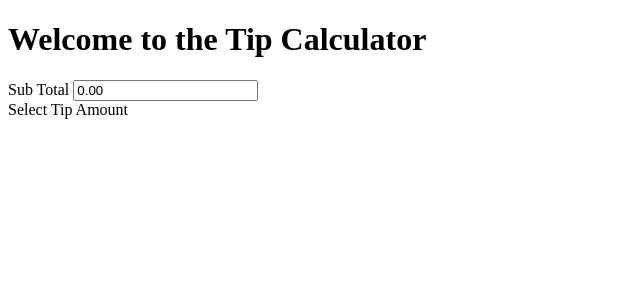
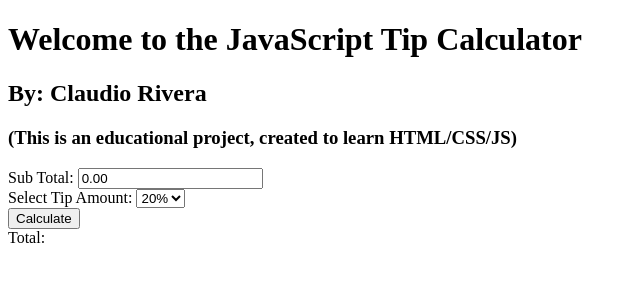
Before and after one commit to claudiorivera/js-tip-calculator, a plain HTML site: page index.html in a window 1280 px wide. Shown: the whole page, without its empty margins (0-640 px from the left). Drawn offline with Linux system fonts and the light colour scheme.

Commit message:
Finishing up the bones of the HTML

```diff
--- a/index.html
+++ b/index.html
@@ -1,20 +1,30 @@
 <!DOCTYPE html>
 <html>
   <head>
-    <title>Tip Calculator</title>
+    <title>JavaScript Tip Calculator</title>
   </head>
   <body>
-    <h1>Welcome to the Tip Calculator</h1>
+    <h1>Welcome to the JavaScript Tip Calculator</h1>
+    <h2>By: Claudio Rivera</h2>
+    <h3>(This is an educational project, created to learn HTML/CSS/JS)</h3>
     <!-- Input Form -->
-    <form>
-      <!-- Sub Total Label and Text Input Box -->
-      <label for="subTotal">Sub Total</label>
-      <input type="text" name="subTotal" id="subTotal" value="0.00"><br>
-      <!-- Tip Amount Dropdown Menu -->
-      <label for="tipAmount">Select Tip Amount</label>
-
-
-      <!-- Submit Button -->
-    </form>
+    <div class="inputForm">
+      <form>
+        <!-- Sub Total Label and Text Input Box -->
+        <label for="subTotal">Sub Total: </label>
+        <input type="text" name="subTotal" id="subTotal" value="0.00" /><br />
+        <!-- Tip Amount Dropdown Menu -->
+        <label for="tipAmount">Select Tip Amount: </label>
+        <select name="tipAmount" id="tipAmount">
+          <option value="twentyPercent">20%</option>
+          <option value="fifteenPercent">15%</option>
+          <option value="tenPercent">10%</option> </select
+        ><br />
+        <!-- Submit Button -->
+        <button>Calculate</button>
+      </form>
+    </div>
+    <!-- Calculated Amount -->
+    <div class="totalAmount">Total:</div>
   </body>
 </html>
```
